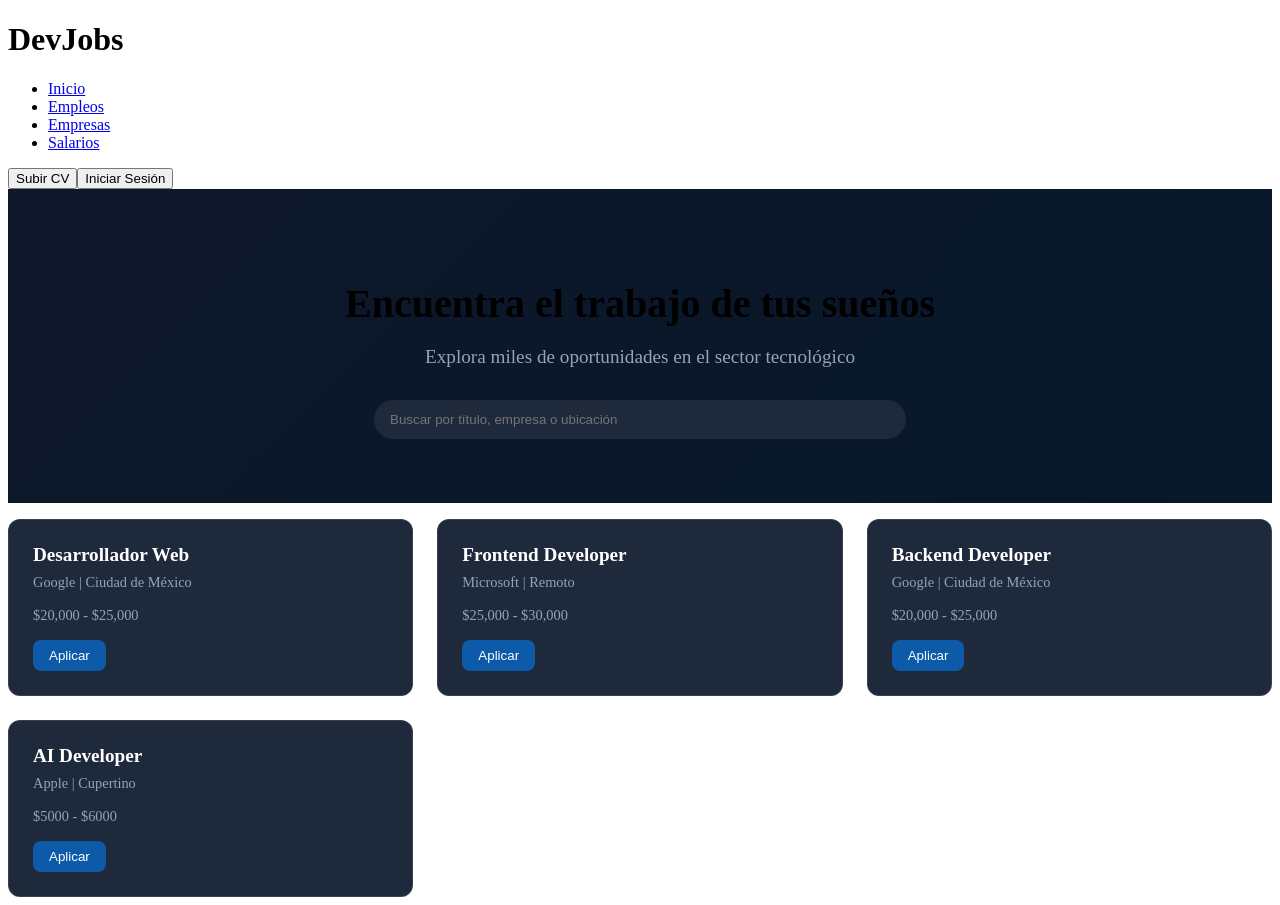
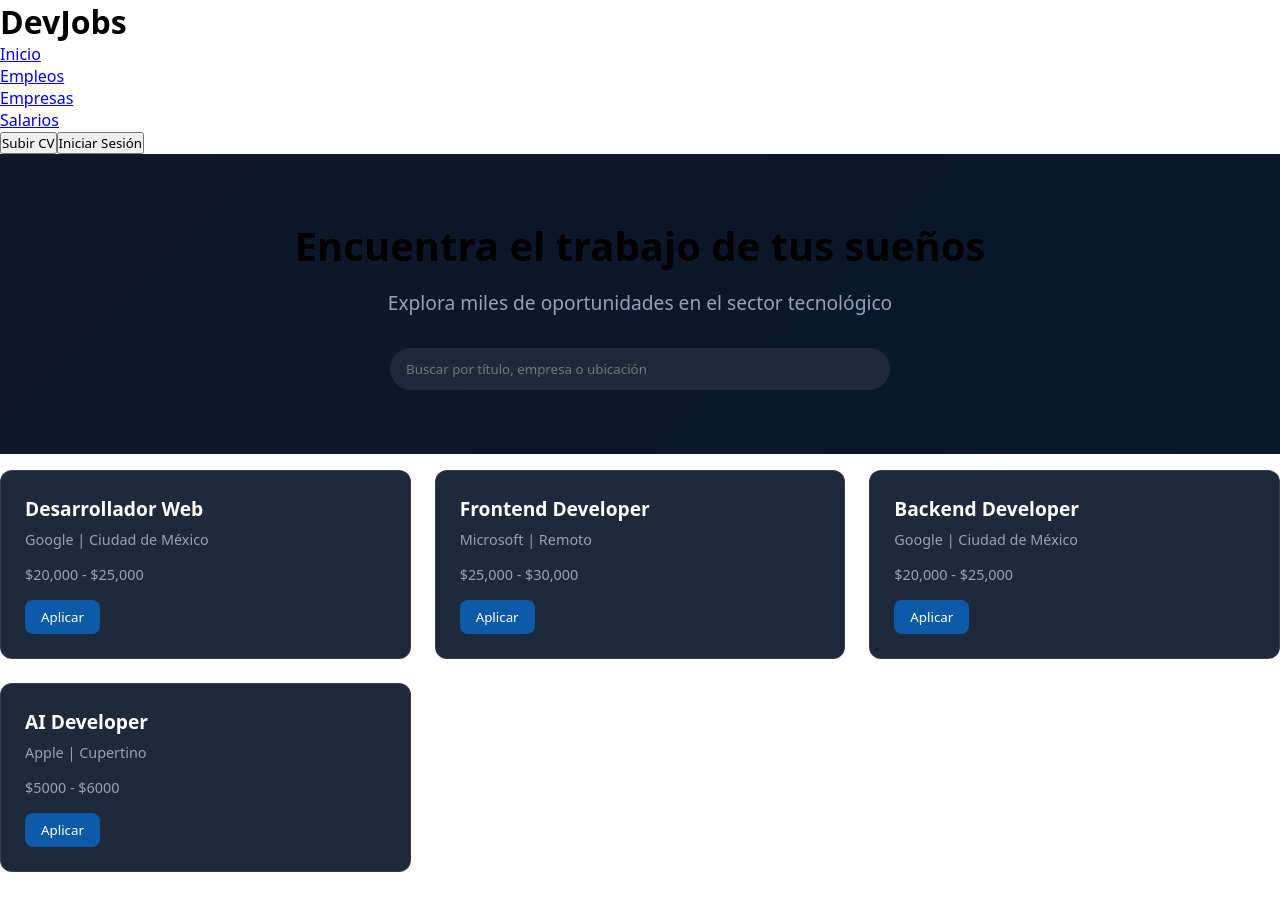
Before and after one commit to omarescobartorres10/devJobs-react, a React (Vite) app: page / in a window 1280 px wide. After the commit the page ends 872 px from the top, so only its background shows below. Built offline with nearby package versions, Linux system fonts and the light colour scheme.

Commit message:
feat: Componente de la aplicaicón con los estilos base

```diff
--- a/src/App.css
+++ b/src/App.css
@@ -1,3 +1,10 @@
+* {
+    margin: 0;
+    padding: 0;
+    box-sizing: border-box;
+    font-family: 'system-ui', sans-serif;
+}
+
 .jobs-grid {
   display: grid;
   grid-template-columns: repeat(auto-fill, minmax(320px, 1fr));
--- a/src/App.jsx
+++ b/src/App.jsx
@@ -1,5 +1,5 @@
 import React from "react";
-import './App.css'
+import './app.css'
 import Header from "./header";
 import Hero from './Hero';
 import JobCard from "./JobCard";
```
